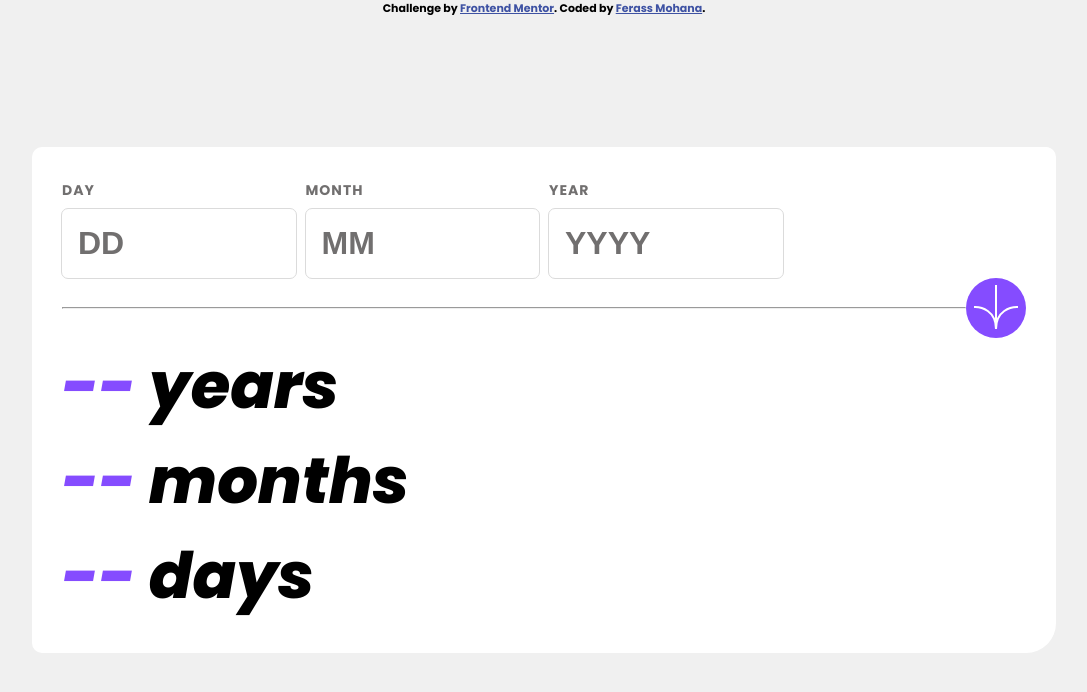
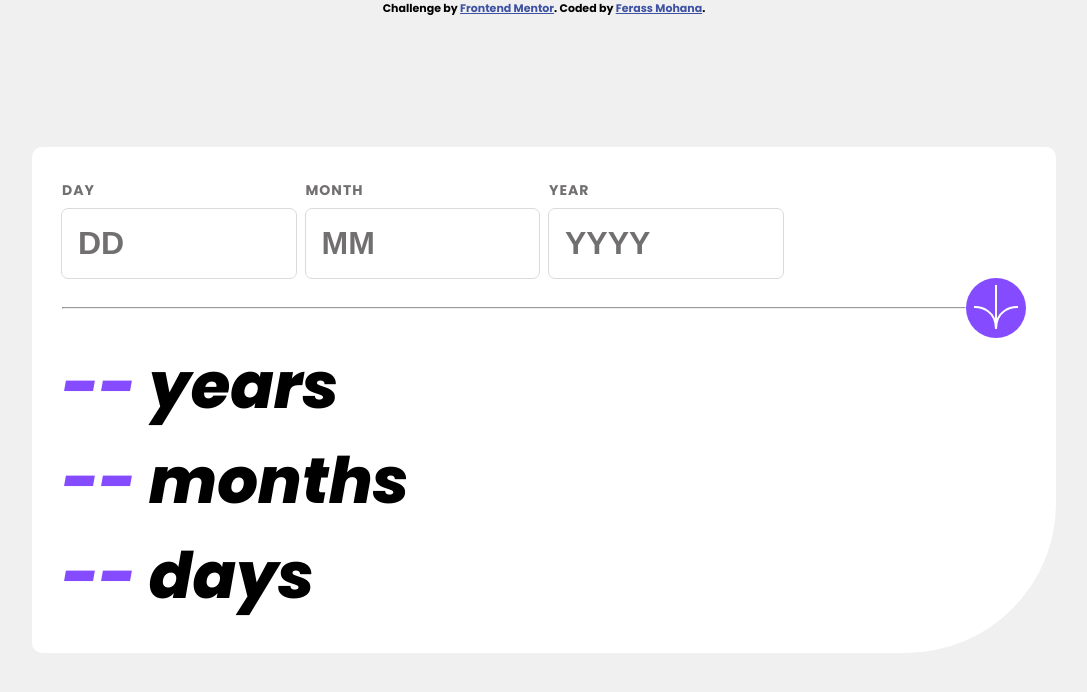
Before and after one commit to ferassmohana/age-calc, a plain HTML site: page index.html in a window 1280 px wide. Shown: the whole page, without its empty margins (96-1183 px from the left). Drawn offline with Linux system fonts and the light colour scheme.

Commit message:
Update style.css

```diff
--- a/style.css
+++ b/style.css
@@ -22,7 +22,7 @@ body {
 
 .container {
     background-color: #fff;
-    border-radius: 10px 10px 30px 10px;
+    border-radius: 10px 10px 150px 10px;
     position: fixed;
     top: 50%;
     left: 50%;
```
